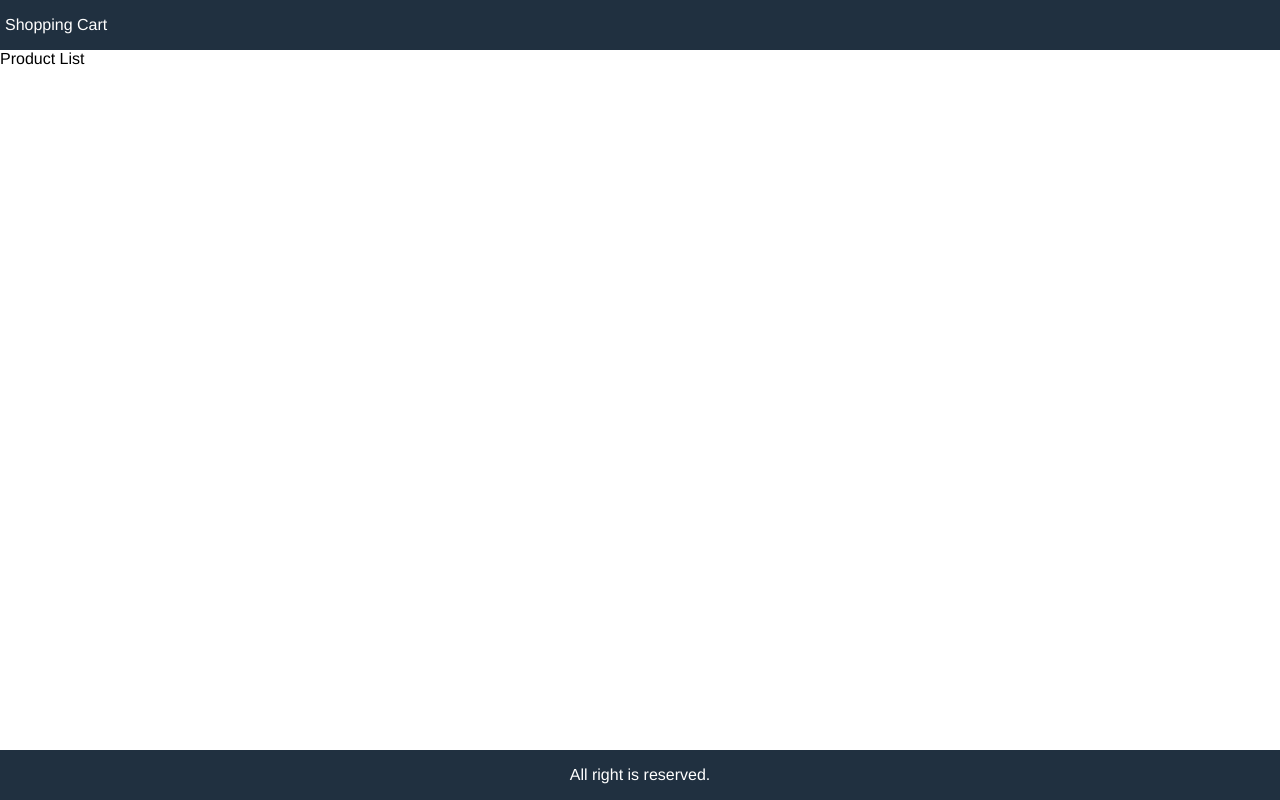
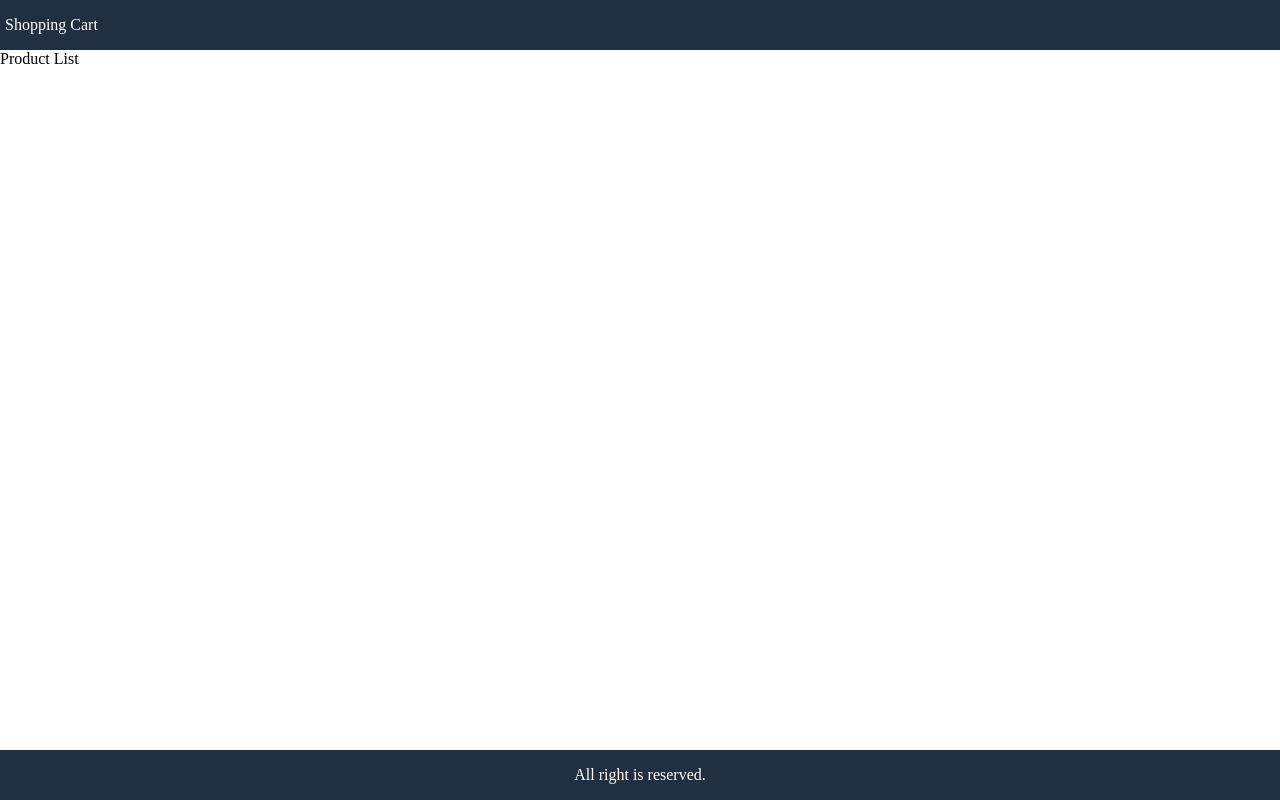
Before and after one commit to Enyabuto/shoppingcart, a React (Create React App) app: page / in a window 1280 px wide. Built offline with nearby package versions, Linux system fonts and the light colour scheme.

Commit message:
create product component

```diff
--- a/src/index.css
+++ b/src/index.css
@@ -12,7 +12,6 @@ input,
 select,
 textarea {
   font-size: 1.6rem;
-  font-family: Helvetica, Arial, sans-serif;
 }
 .grid-container {
   display: grid;
```
